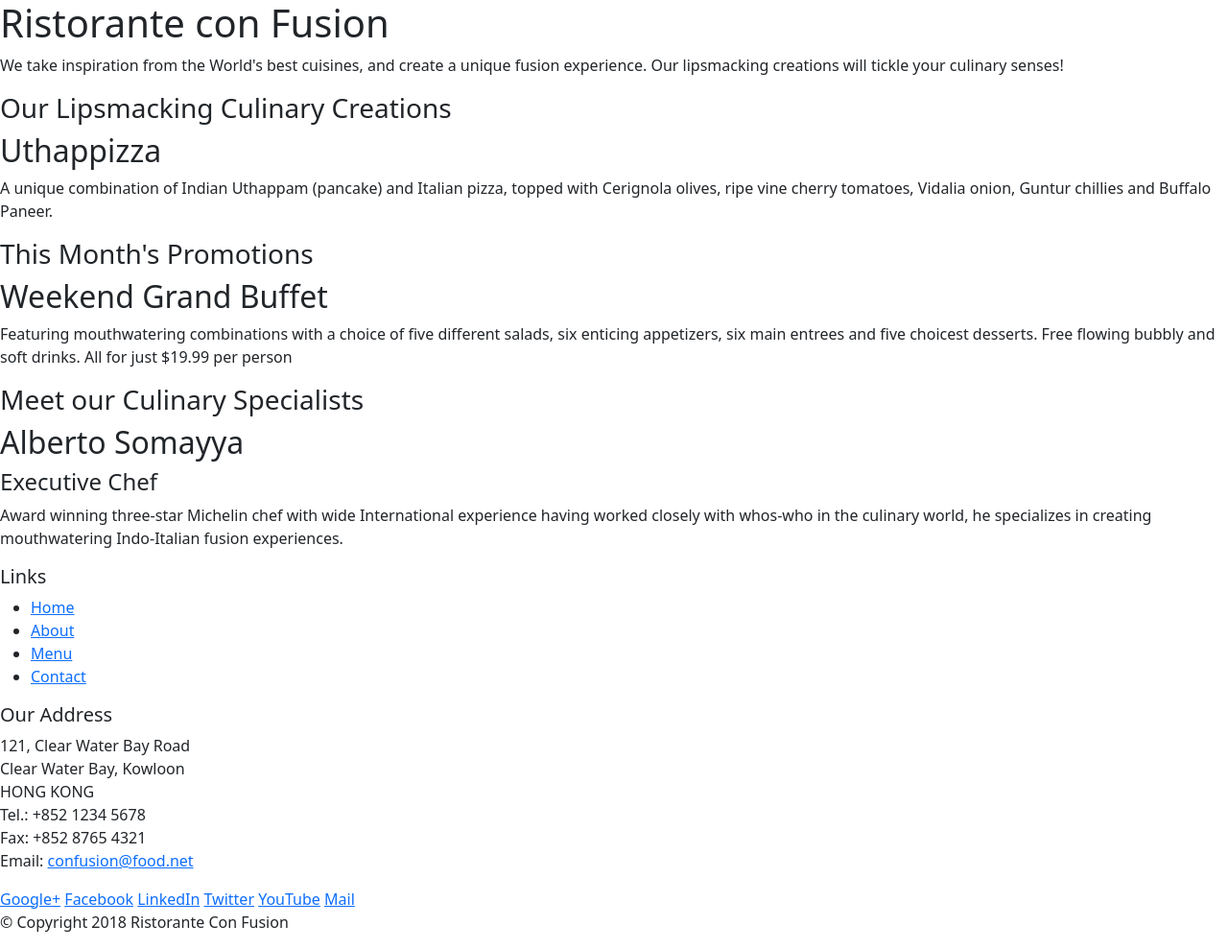
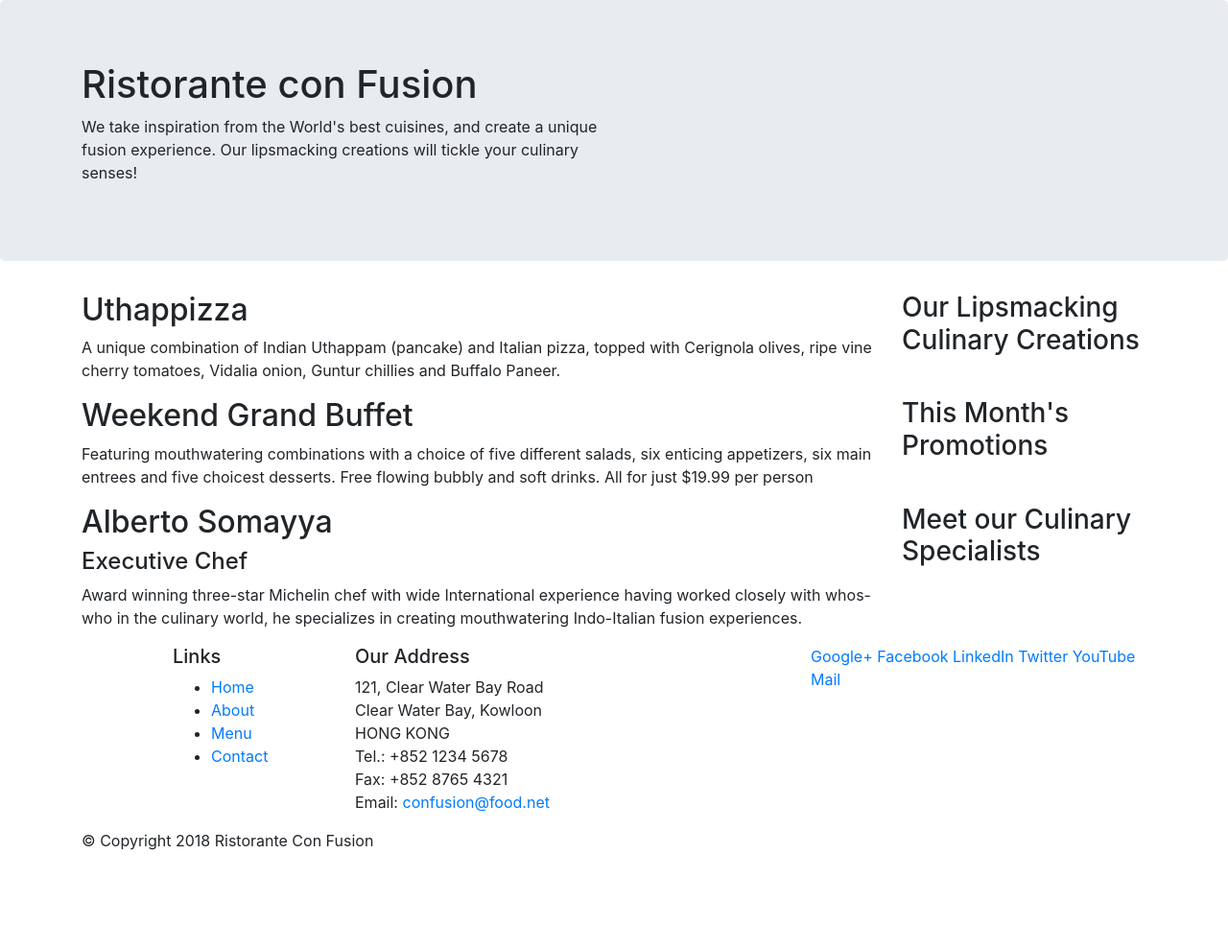
Before and after one commit to nishu-saini/Restaurant-Website, a website: page index.html in a window 1280 px wide. Shown: the whole page at 96% size. After the commit the page ends 904 px from the top, so only its background shows below. Drawn offline with nearby package versions, Linux system fonts and the light colour scheme.

Commit message:
Bootstrap Grid Part 1

```diff
--- a/index.html
+++ b/index.html
@@ -15,46 +15,46 @@
 
 <body>
 
-    <header>
-        <div>
-            <div>
-                <div>
+    <header class="jumbotron">
+        <div class="container">
+            <div class="row">
+                <div class="col-12 col-sm-6">
                     <h1>Ristorante con Fusion</h1>
                     <p>We take inspiration from the World's best cuisines, and create a unique fusion experience. Our lipsmacking creations will tickle your culinary senses!</p>
                 </div>
-                <div>
+                <div class="col-12 col-sm">
                 </div>
             </div>
         </div>
     </header>
 
-    <div>
-        <div>
-            <div>
+    <div class="container">
+        <div class="row">
+            <div class="col-12 col-sm-4 order-md-last col-md-3">
                 <h3>Our Lipsmacking Culinary Creations</h3>
             </div>
-            <div>
+            <div class="col col-sm order-md-first col-md">
                 <h2>Uthappizza</h2>
                 <p>A unique combination of Indian Uthappam (pancake) and Italian pizza, topped with Cerignola olives, ripe vine cherry tomatoes, Vidalia onion, Guntur chillies and Buffalo Paneer.</p>
             </div>
         </div>
 
 
-        <div>
-            <div>
+        <div class="row">
+            <div class="col-12 col-sm-4 order-md-last col-md-3">
                 <h3>This Month's Promotions</h3>
             </div>
-            <div>
+            <div class="col col-sm order-md-first col-md">
                 <h2>Weekend Grand Buffet</h2>
                 <p>Featuring mouthwatering combinations with a choice of five different salads, six enticing appetizers, six main entrees and five choicest desserts. Free flowing bubbly and soft drinks. All for just $19.99 per person </p>
             </div>
         </div>
 
-        <div>
-            <div>
+        <div class="row">
+            <div class="col-12 col-sm-4 order-md-last col-md-3">
                 <h3>Meet our Culinary Specialists</h3>
             </div>
-            <div>
+            <div class="col col-sm order-md-first col-md">
                 <h2>Alberto Somayya</h2>
                 <h4>Executive Chef</h4>
                 <p>Award winning three-star Michelin chef with wide International experience having worked closely with whos-who in the culinary world, he specializes in creating mouthwatering Indo-Italian fusion experiences. </p>
@@ -63,9 +63,9 @@
     </div>
 
     <footer>
-        <div>
-            <div>
-                <div>
+        <div class="container">
+            <div class="row">
+                <div class="col-4 offset-1 col-sm-2">
                     <h5>Links</h5>
                     <ul>
                         <li><a href="#">Home</a></li>
@@ -74,7 +74,7 @@
                         <li><a href="#">Contact</a></li>
                     </ul>
                 </div>
-                <div>
+                <div class="col-7 col-sm-5">
                     <h5>Our Address</h5>
                     <address>
 		              121, Clear Water Bay Road<br>
@@ -85,7 +85,7 @@
 		              Email: <a href="mailto:confusion@food.net">confusion@food.net</a>
 		           </address>
                 </div>
-                <div>
+                <div class="col-12 col-sm-4">
                     <div>
                         <a href="http://google.com/+">Google+</a>
                         <a href="http://www.facebook.com/profile.php?id=">Facebook</a>
@@ -96,8 +96,8 @@
                     </div>
                 </div>
            </div>
-           <div>
-                <div>
+           <div class="row">
+                <div class="col-auto">
                     <p>© Copyright 2018 Ristorante Con Fusion</p>
                 </div>
            </div>
--- a/package.json
+++ b/package.json
@@ -14,7 +14,7 @@
     "lite-server": "^2.3.0"
   },
   "dependencies": {
-    "bootstrap": "^5.2.0",
+    "bootstrap": "4.5.x",
     "jquery": "^3.6.1",
     "popper": "^1.0.1"
   }
```
Also changed, not shown: 1 other file.
